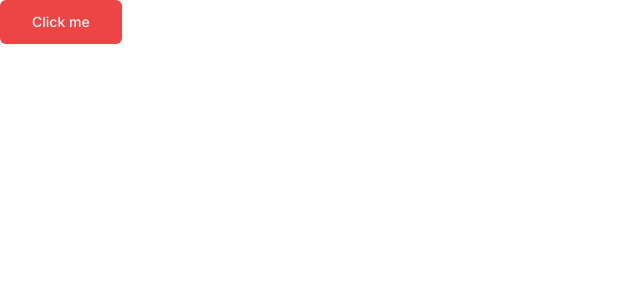
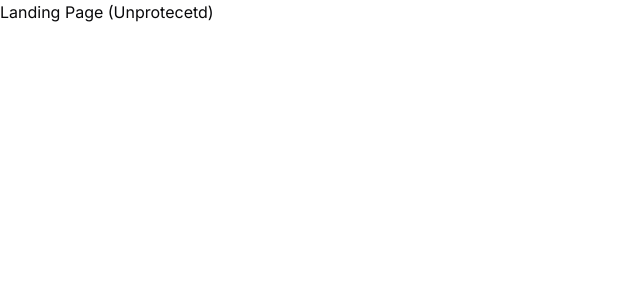
Before and after one commit to karman103/first_fullstack, a Next.js app: page / in a window 1280 px wide. Shown: the top 300 px of the page, without its empty margins (0-640 px from the left). Built offline with nearby package versions, Linux system fonts and the light colour scheme.

Commit message:
Added page.tsx to dashboard and routes

```diff
--- /dev/null
+++ b/app/(dahboard)/(routes)/dashboard/page.tsx
@@ -0,0 +1,7 @@
+// Assuming the Button component is located in "@components/ui/button" path
+
+export default function DashboardPage() {
+  return (
+    <p> Dashborad Page (Protected)</p>
+  )
+}
--- /dev/null
+++ b/app/(landing)/page.tsx
@@ -0,0 +1,9 @@
+const Landingpage =() => {
+    return (
+        <div>
+            Landing Page (Unprotecetd)
+        </div>
+    );
+}
+
+export default Landingpage
--- a/app/page.tsx
+++ /dev/null
@@ -1,8 +0,0 @@
-// Assuming the Button component is located in "@components/ui/button" path
-import { Button } from "@/components/ui/button";
-
-export default function Home() {
-  return (
-    <Button variant="destructive" size="lg">Click me</Button>
-  );
-}
```
